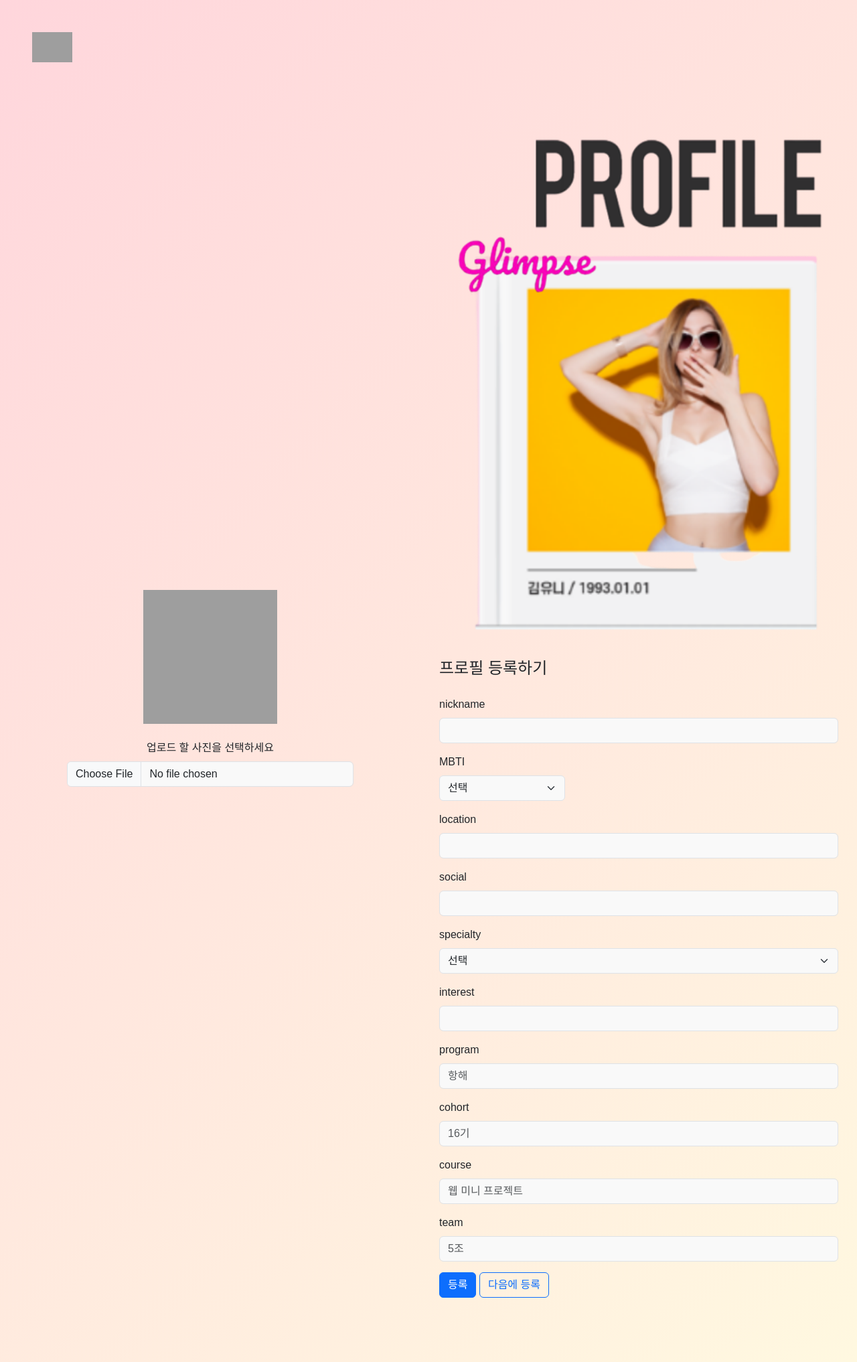
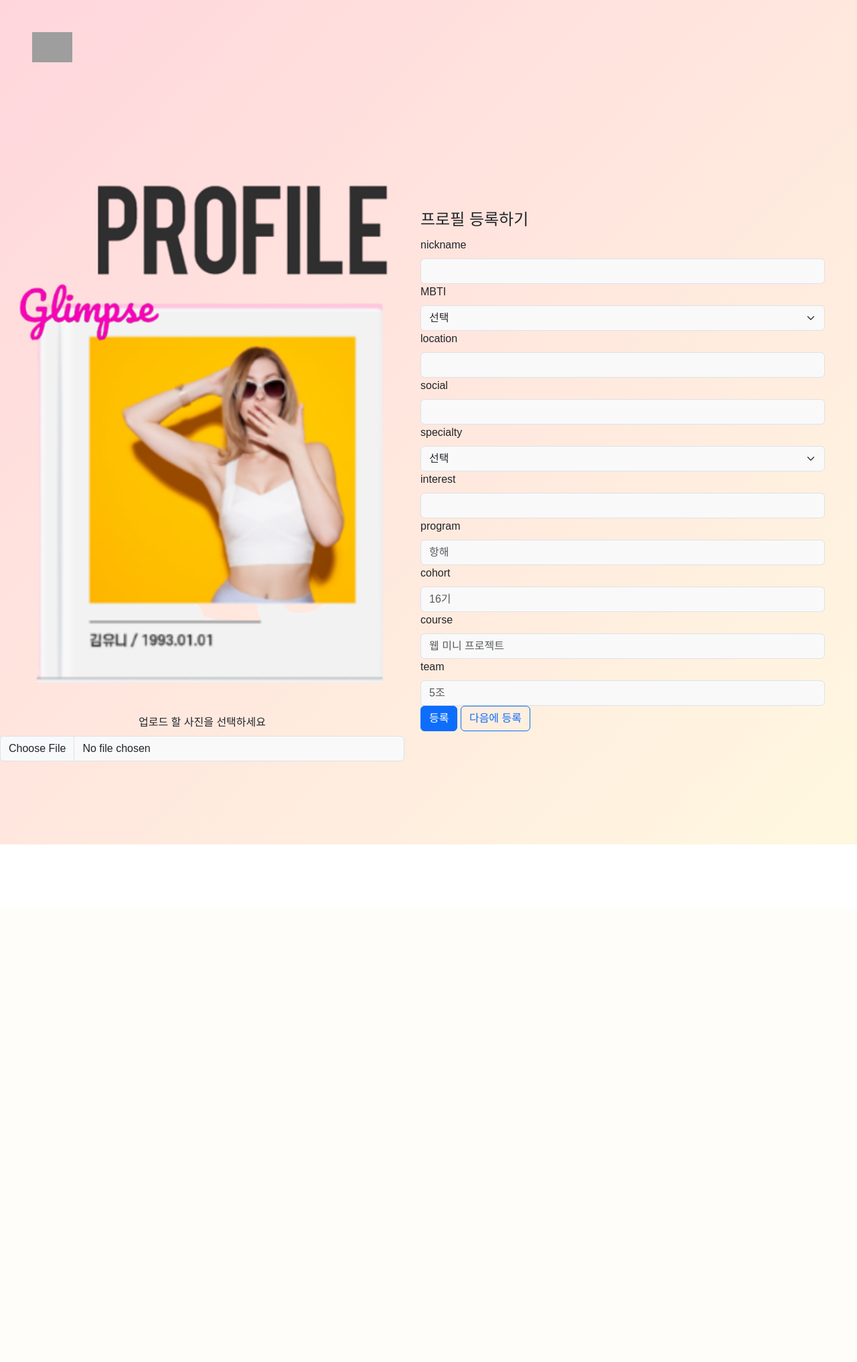
Before and after one commit to onboarding-project-team-5/glimpse, a Flask app: page /card/registration in a window 1280 px wide. Shown: the part 70-2104 px from the top of the page at 67% size. After the commit the page ends 1331 px from the top, so only its background shows below. Run offline with Flask 3, Linux system fonts and the light colour scheme; data that the repository does not hold is empty; grey boxes are pictures that could not be loaded.

Commit message:
프로필 이미지 수정

```diff
--- a/templates/card_registeration.html
+++ b/templates/card_registeration.html
@@ -79,7 +79,7 @@
         .upload_photo>.card-img-top {
             /* background-color: blanchedalmond; */
             width: 12.5rem;
-            height: 12.5rem;
+            height: 19.5rem;
         }
     </style>
 
@@ -142,12 +142,12 @@
         </div>
         <div class="profile">
             <div class="profile_body row">
-                <div class="col-6">
+                <div class="form row col-6">
                     <!-- 사진 미리보기 위에 PROFILE 추가 -->
                     <!-- 미리보기 주위에 예쁜 img 넣기 -->
                     <form class="upload_photo">
-                        <img id="preview" class="card-img-top"
-                            src="https://cdn-icons-png.flaticon.com/512/1361/1361876.png" alt="미리보기" />
+                        <img id="preview" class="card-img"
+                            src="/static/img/profile.png" alt="미리보기" />
                         <br /><br />
                         <label for="formFile" class="form-label">업로드 할 사진을 선택하세요</label>
                         <input class="form-control" type="file" id="formFile" name="image"
@@ -156,14 +156,12 @@
                 </div>
                 <!-- 좌우 여백 주기 -->
                 <div class="form row col-6">
-                    <div class="row g-3">
-                        <img id="profile-sampe-img" src="/static/img/profile.png">
                         <legend>프로필 등록하기</legend>
                         <div class="col-12">
                             <label for="nickname" class="form-label">nickname</label>
                             <input type="text" class="form-control" id="nickname">
                         </div>
-                        <div class="col-md-4">
+                        <div class="col-12">
                             <label for="MBTI" class="form-label">MBTI</label>
                             <select id="MBTI" class="form-select">
                                 <option selected>선택</option>
```
